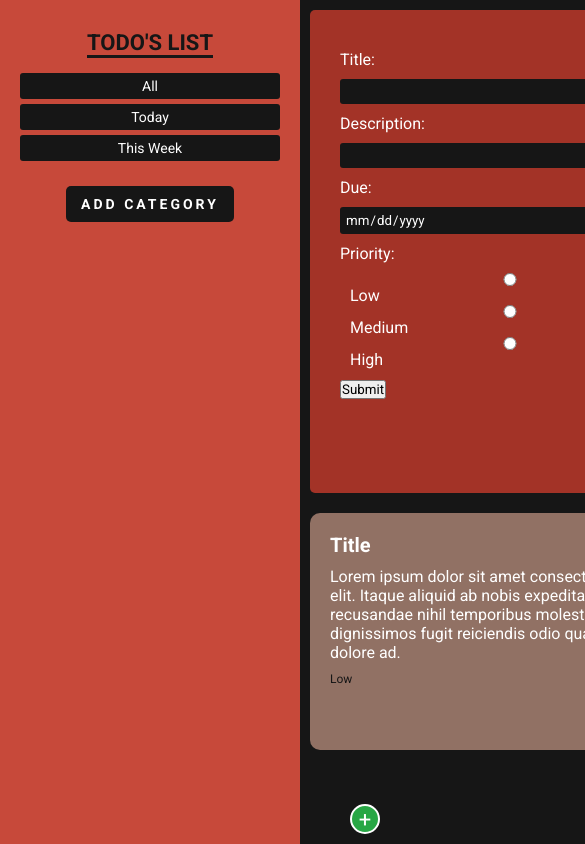
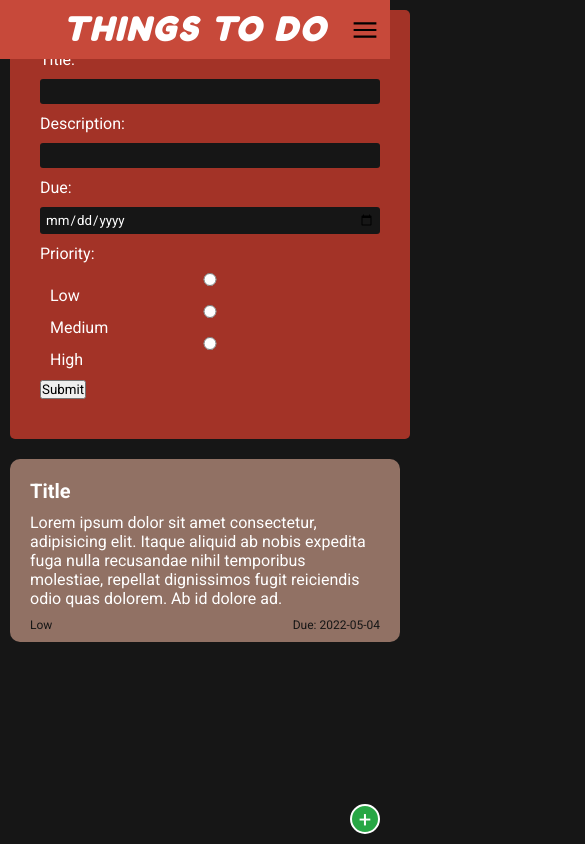
Before and after one commit to ol3gatron/Todo-List, a website built with webpack: page index.html in a window 390 px wide. Shown: the top 844 px of the page, 585 px wide, since content can reach past the window. Built offline with nearby package versions, Linux system fonts and the light colour scheme.

Commit message:
started mobile version and added bundle

```diff
--- a/package.json
+++ b/package.json
@@ -14,6 +14,7 @@
   "license": "ISC",
   "devDependencies": {
     "css-loader": "^6.7.1",
+    "file-loader": "^6.2.0",
     "html-webpack-plugin": "^5.5.0",
     "style-loader": "^3.3.1",
     "webpack": "^5.72.0",
--- /dev/null
+++ b/src/components/mobileSidebar.js
@@ -0,0 +1,24 @@
+import img from "../menu.png"
+import svg from "../menu_svg.svg"
+
+const mobileSidebar = function() {
+  const sidebar = document.createElement("div")
+  sidebar.className = "mobileSidebar"
+
+  const title = document.createElement("h1")
+  title.textContent = "Things to do"
+  sidebar.appendChild(title)
+
+  const menu = document.createElement("img")
+  menu.setAttribute("src", svg)
+  menu.className = "sidebar-img"
+  sidebar.appendChild(menu)
+
+  const sidebarBtn = document.createElement("button")
+  sidebarBtn.className = "mobileSidebarBtn"
+
+
+  return sidebar
+}
+
+export default mobileSidebar
--- a/src/index.js
+++ b/src/index.js
@@ -4,6 +4,7 @@ import sidebar from "./components/sidebar.js"
 import addTodo from "./components/addTodo"
 import categoryForm from "./components/categoryForm"
 import moment from "moment"
+import mobileSidebar from "./components/mobileSidebar"
 
 function TODO() {}
 
@@ -137,6 +138,7 @@ const main = document.createElement("div")
 main.className = "main"
 document.body.appendChild(sidebar())
 document.body.appendChild(main)
+document.body.appendChild(mobileSidebar())
 
 main.appendChild(addTodo())
 
@@ -438,3 +440,13 @@ sidebarDiv.addEventListener("click", (e) => {
     console.log(thisWeekDatesFormated)
   }
 })
+
+const menuBtn = document.querySelector(".sidebar-img")
+menuBtn.addEventListener("click", (e) => {
+  const sidebar = document.querySelector(".sidebar")
+  sidebar.style.position = "fixed"
+  sidebar.style.left = "auto"
+  sidebar.style.top = "auto"
+  sidebar.style.zIndex = "10"
+  sidebar.style.width = "100%"
+})
--- a/src/style.css
+++ b/src/style.css
@@ -1,4 +1,5 @@
 @import url('https://fonts.googleapis.com/css2?family=Roboto:wght@100;400;700&display=swap');
+@import url('https://fonts.googleapis.com/css2?family=Fredoka+One&display=swap');
 
 * {
   margin: 0;
@@ -157,11 +158,11 @@ input[type="radio"] + label {
 
 .sidebar-title {
   text-transform: uppercase;
-  font-size: 22px;
+  font-size: 42px;
   font-weight: bold;
   color: #161616;
-  border-bottom: 3px solid #161616;
   margin: 10px 0;
+  font-family: 'Fredoka One', cursive;
 }
 
 .addTodo {
@@ -224,3 +225,52 @@ select {
   border-radius: 3px;
   padding: 5px;
 }
+
+.mobileSidebar {
+  position: absolute;
+  top: 9999px;
+  left: -9999px;
+  width: 100%;
+  height: 7%;
+  background-color: #C7493A;
+}
+
+.sidebar-img {
+  position: fixed;
+  margin-right: 10px;
+  right: 0;
+  width: 30px;
+}
+
+@media (max-width: 630px) {
+  body {
+    display: flex;
+    flex-direction: column;
+  }
+
+  .sidebar {
+    position: absolute;
+    left: -9999px;
+    top: 9999px;
+  }
+
+  .mobileSidebar {
+    position: fixed;
+    top: auto;
+    left: auto;
+    width: 100%;
+    height: 7%;
+    background-color: #C7493A;
+    display: flex;
+    justify-content: center;
+    align-items: center;
+    text-transform: uppercase;
+    font-style: italic;
+    color: #fff;
+    letter-spacing: 3px;
+  }
+
+  .mobileSidebar > h1 {
+    font-family: 'Fredoka One', cursive;
+  }
+}
--- a/webpack.config.js
+++ b/webpack.config.js
@@ -9,6 +9,14 @@ module.exports = {
         test: /\.css$/i,
         use: ["style-loader", "css-loader"],
       },
+      {
+        test: /\.png$/,
+        use: 'file-loader'
+      },
+      {
+        test: /\.svg$/,
+        use: 'file-loader'
+      },
     ],
   },
   entry: {
@@ -17,6 +25,7 @@ module.exports = {
     sidebar: "./src/components/sidebar.js",
     addTodo: "./src/components/addTodo.js",
     categoryForm: "./src/components/categoryForm.js",
+    mobileSidebar: "./src/components/mobileSidebar.js",
   },
   output: {
     filename: '[name].bundle.js',
```
Also changed, not shown: dist/16f4ff352eb5d01fdf7a68419c6b8193.png (added), dist/a19400c9b7fe657ca7864b425e992ea0.svg (added), dist/categoryForm.bundle.js, dist/form.bundle.js, dist/index.html, dist/mobileSidebar.bundle.js (added), dist/runtime.bundle.js, dist/sidebar.bundle.js, src/menu.png (added), src/menu_svg.svg (added), 2 other files.
